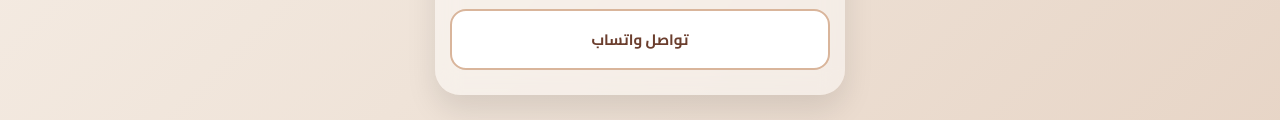
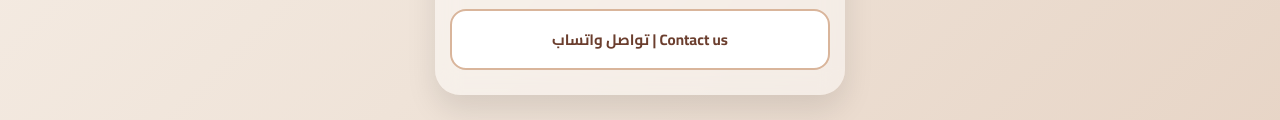
Before and after one commit to baselalfaifi25/jarat-alqamar, a plain HTML site: page index.html in a window 1280 px wide. Shown: the part 552-672 px from the top of the page. Drawn offline with Linux system fonts and the light colour scheme.

Commit message:
Update index.html

```diff
--- a/index.html
+++ b/index.html
@@ -164,9 +164,7 @@ border-radius:20px;
 
     <a href="dessert.html" class="btn btn-dessert">منيو الحلويات | Dessert Menu</a>
 
-    <a href="https://wa.me/966507462033" target="_blank" class="btn btn-whatsapp">
-      تواصل واتساب
-    </a>
+    <a href="https://wa.me/966507462033" target="_blank" class="btn btn-whatsapp"> Contact us | تواصل واتساب </a>
 
   </div>
 
```
